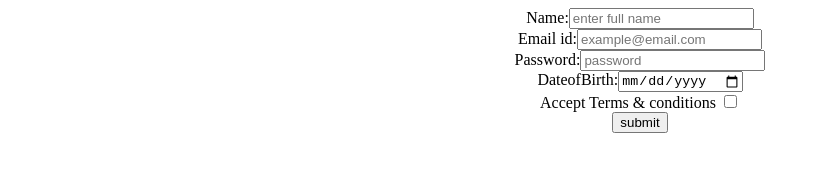
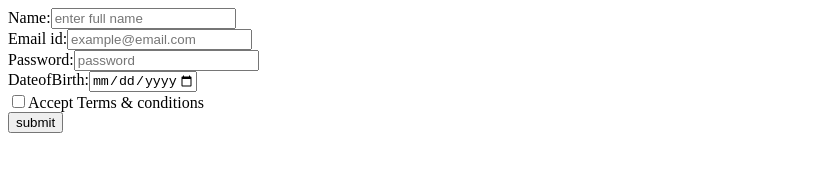
Before and after one commit to DilipKumarDas/WD101, a plain HTML site: page index.html in a window 1280 px wide. Shown: the whole page, without its empty margins (0-820 px from the left). Drawn offline with Linux system fonts and the light colour scheme.

Commit message:
Update index.html

```diff
--- a/index.html
+++ b/index.html
@@ -2,15 +2,17 @@
   <head>
     <title> Registration Page</title>
   </head>
-  <body align="center">
-    <form method="post">
+  <body>
+    <form id="user-form">
       Name:<input required type="text" name="name" id="name" placeholder="enter full name"><br/>
       Email id:<input required type="email" name="email" id="email" placeholder="example@email.com"><br>
       Password:<input required type="password" name="pass" id="pass" placeholder="password"><br>
-      DateofBirth:<input type="date" name="dob" id="dob"><br>
-      Accept Terms & conditions <input type="checkbox" id="condition"><br>
+      DateofBirth:<input min="1968-11-20" max="2005-11-20" type="date" name="dob" id="dob"><br>
+      <input type="checkbox" id="condition">Accept Terms & conditions<br>
       <input type="submit" value="submit">
     </form>
-     <script src="index.js"></script>
+    <div id="user-entries"></div>
+    <script src="sample.js"></script>
+    <script src="index.js"></script>
   </body>
 </html>
```
